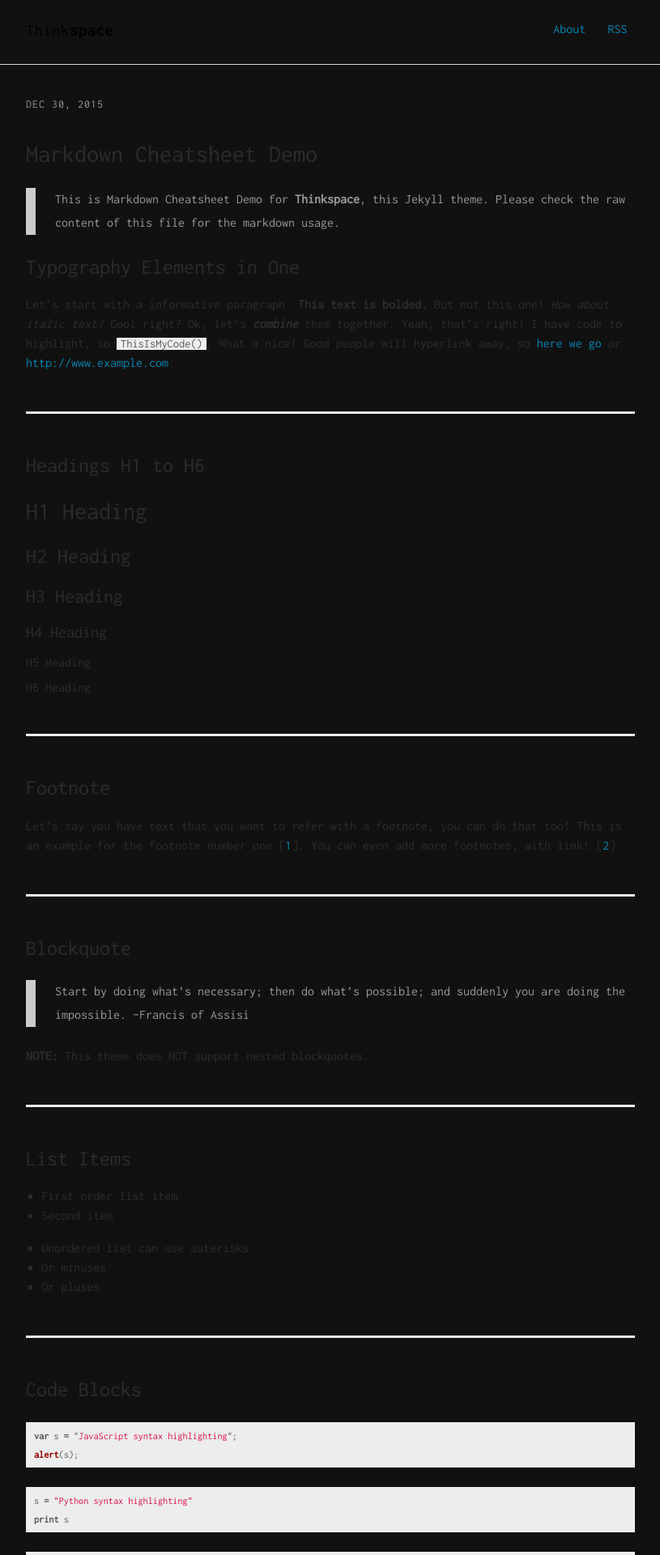
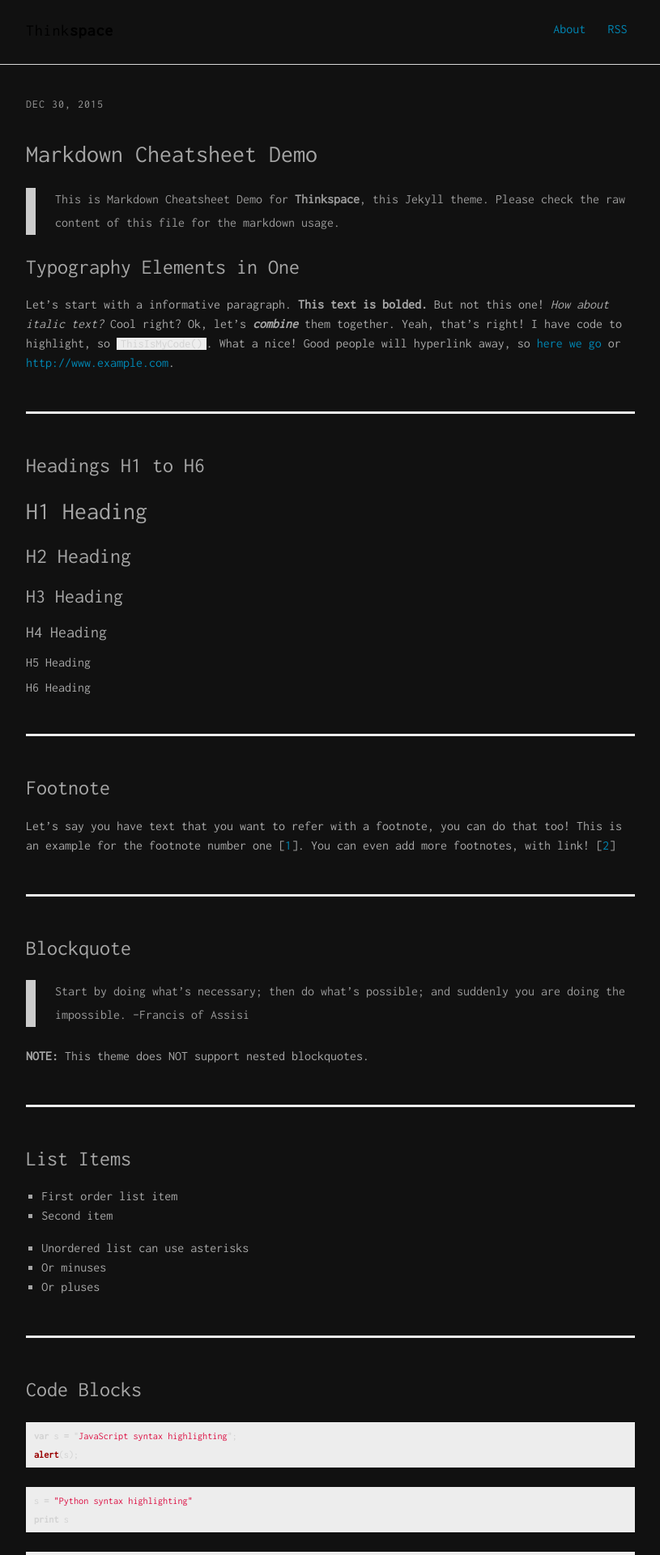
Before and after one commit to user-upworker/thinkspace, a Jekyll site: the page built from _posts/2015-12-30-markdown-cheatsheet-demo.md, in a window 1280 px wide. Shown: the top 1920 px of the page at 81% size, without its empty margins (232-1047 px from the left). Built offline with Jekyll 4.4.1, drawn with Linux system fonts in a browser that asks for light colours; comment, search, counter and statistics services are not loaded.

Commit message:
Update _variables.scss

```diff
--- a/assets/scss/_variables.scss
+++ b/assets/scss/_variables.scss
@@ -27,7 +27,7 @@ $light-gray-color: #ccc;
 $soft-blue: #3FDEE9;
 
 // Font Colors
-$base-font-color: rgba($dark-gray-color, .8);
+$base-font-color: rgba($light-gray-color, .8);
 
 // Border
 $base-border-color: $soft-blue; //$light-gray-color;
```
